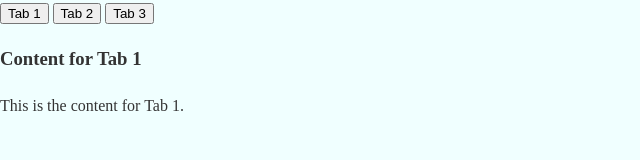
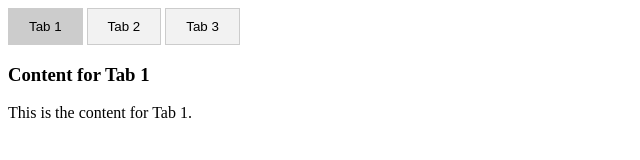
Before and after one commit to ElizabethCDWolfe/ElizabethCDWolfe.github.io, a plain HTML site: page index.html in a window 1280 px wide. Both pictures are taken after a click on the button "Tab 1". Shown: the whole page, without its empty margins (0-640 px from the left). Drawn offline with Linux system fonts and the light colour scheme.

Commit message:
Update styles.css

```diff
--- a/styles.css
+++ b/styles.css
@@ -1,38 +1,22 @@
-/* Reset some default styles */
-body, h1, h2, p, ul, li {
-  margin: 0;
-  padding: 0;
+/* Default styles */
+.tabcontent {
+  display: none;
 }
 
-body {
-  font-family: Times New Roman;
-  line-height: 1.6;
-  background-color: azure;
-  color: #333;
+/* Displaying active tab content */
+.tabcontent.active {
+  display: block;
 }
 
-.centered-text {
-  text-align: center;
+/* Tab button styles */
+.tablink {
+  background-color: #f2f2f2;
+  border: 1px solid #ccc;
+  padding: 10px 20px;
+  cursor: pointer;
 }
 
-header {
-  background-color: #333;
-  color: #fff;
-  padding: 20px;
+/* Highlighting active tab */
+.tablink.active {
+  background-color: #ccc;
 }
-
-nav ul {
-  list-style: none;
-}
-
-nav ul li {
-  display: inline;
-  margin-right: 20px;
-}
-
-footer {
-  text-align: center;
-  padding: 10px 0;
-  background-color: #333;
-  color: #fff;
-}
```
